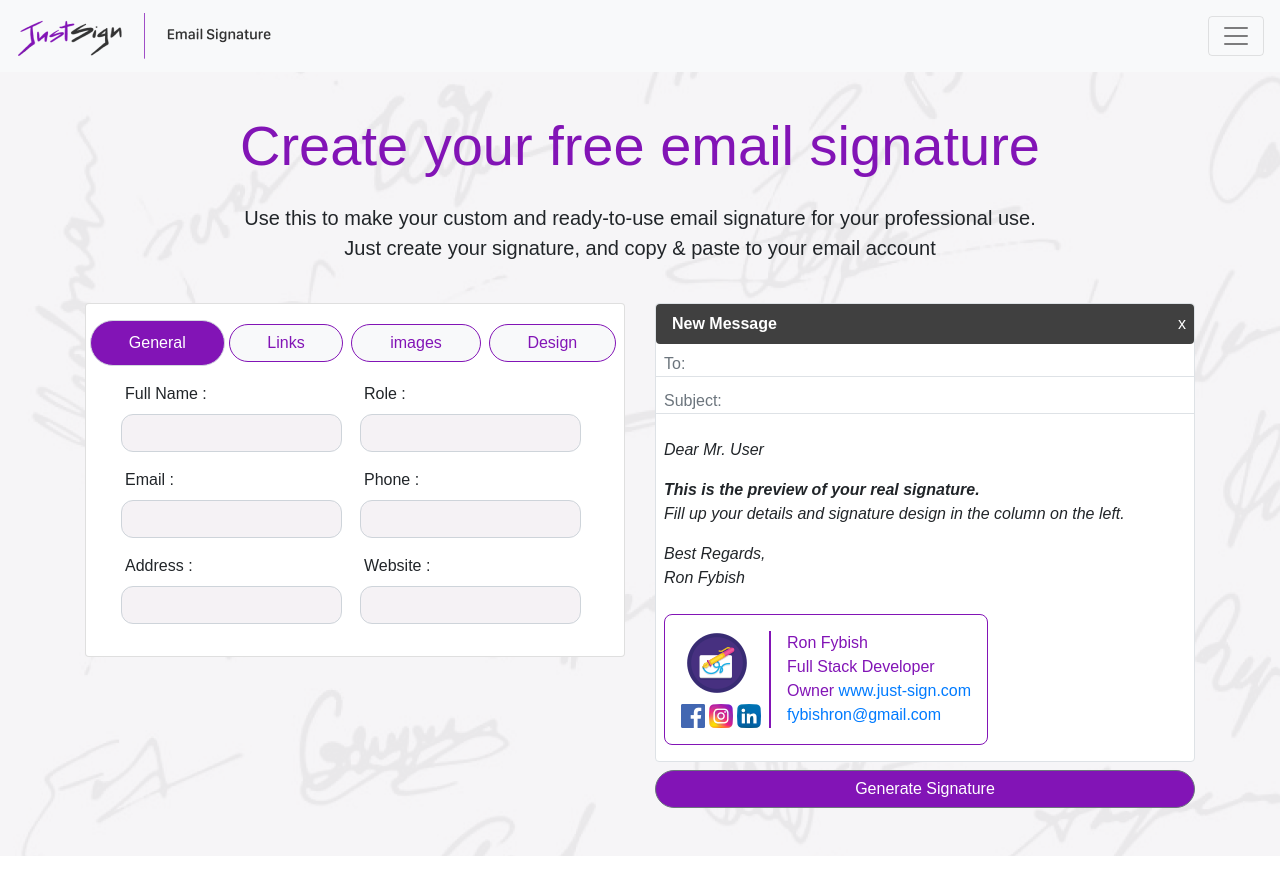
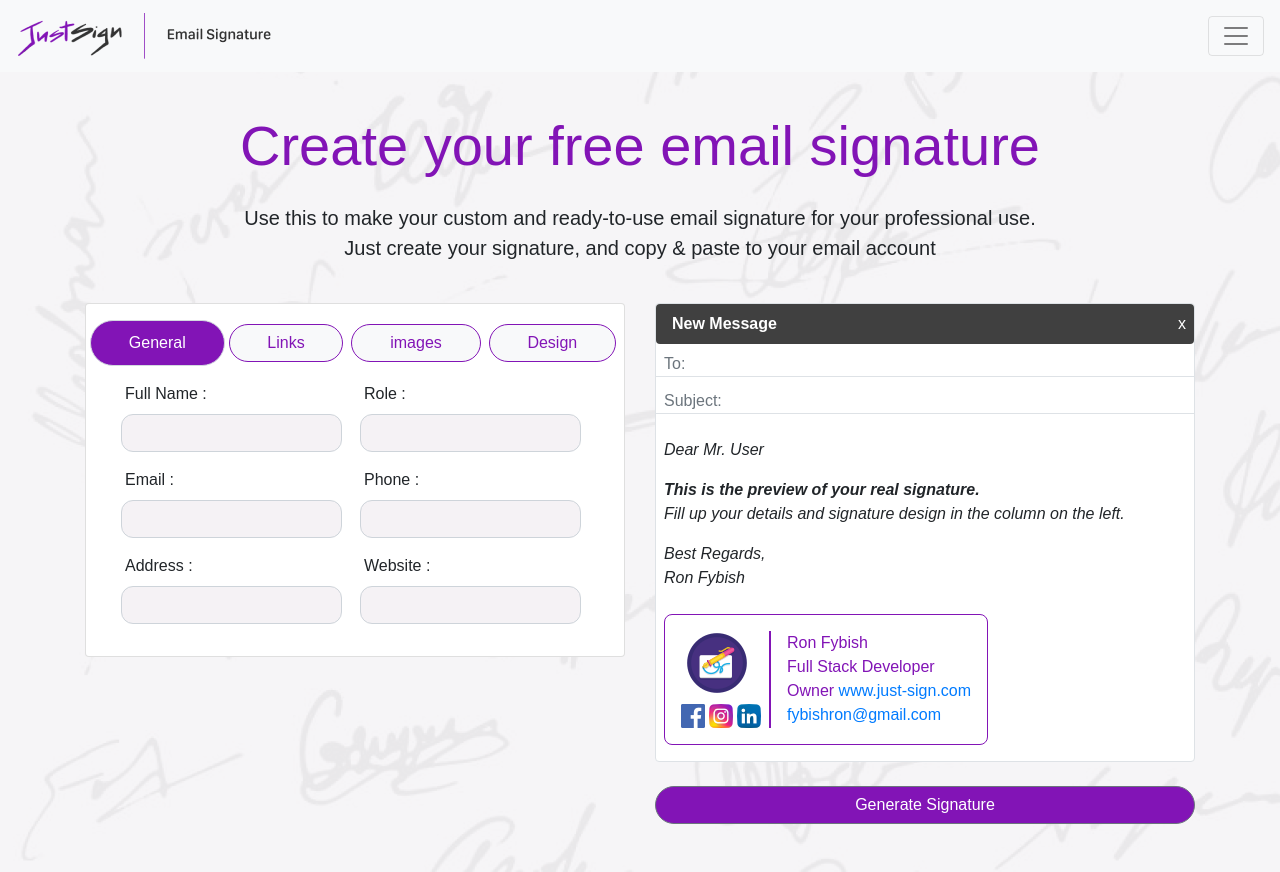
Before and after one commit to ronfybish/Signature-Generator, a React (Create React App) app in the folder my-app/: page / in a window 1280 px wide. Built offline with nearby package versions, Linux system fonts and the light colour scheme; no server answers.

Commit message:
test user case

```diff
--- a/my-app/src/App.css
+++ b/my-app/src/App.css
@@ -1,5 +1,4 @@
 .App{
-  background-image: url('./img/cover.png');
-  font-family: sans-serif;
+  font-family:sans-serif
 
 }
--- a/my-app/src/component/rightContainer/ModalDisplay.js
+++ b/my-app/src/component/rightContainer/ModalDisplay.js
@@ -30,7 +30,7 @@ class ModalDisplay extends Component {
     render(){
         return(
             <div>
-                <Button style={{background:"#8214B6"}} className="mb-5 mt-2 btn-block rounded-pill" onClick={this.props.toggle}>Generate Signature</Button>
+                <Button style={{background:"#8214B6"}} className="mb-5 mt-4 btn-block rounded-pill" onClick={this.props.toggle}>Generate Signature</Button>
                     <Modal  isOpen={this.props.isOpen} toggle={this.props.toggle} >
                     <ModalHeader toggle={this.props.toggle} className="p-2 m-0 ml-2" ><img alt="modal-logo" src={require('./../../img/modal_logo.png')}/></ModalHeader>
                             {this.state.isCopied?
--- a/my-app/src/index.css
+++ b/my-app/src/index.css
@@ -5,6 +5,7 @@ body {
     sans-serif;
   -webkit-font-smoothing: antialiased;
   -moz-osx-font-smoothing: grayscale;
+  background-image: url('./img/cover.png');
 }
 
 code {
```
Also changed, not shown: my-app/src/component/rightContainer/SignatureContainer.js (+1 -25 lines).
